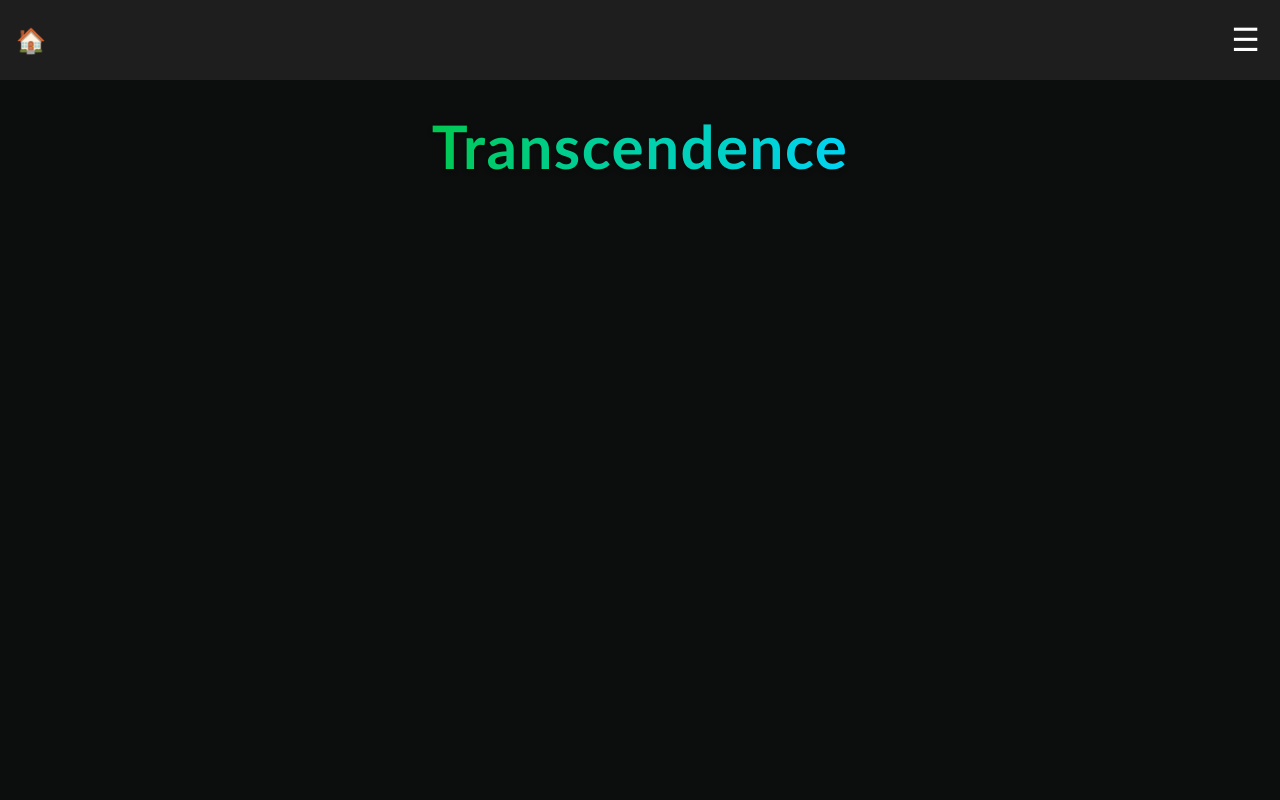
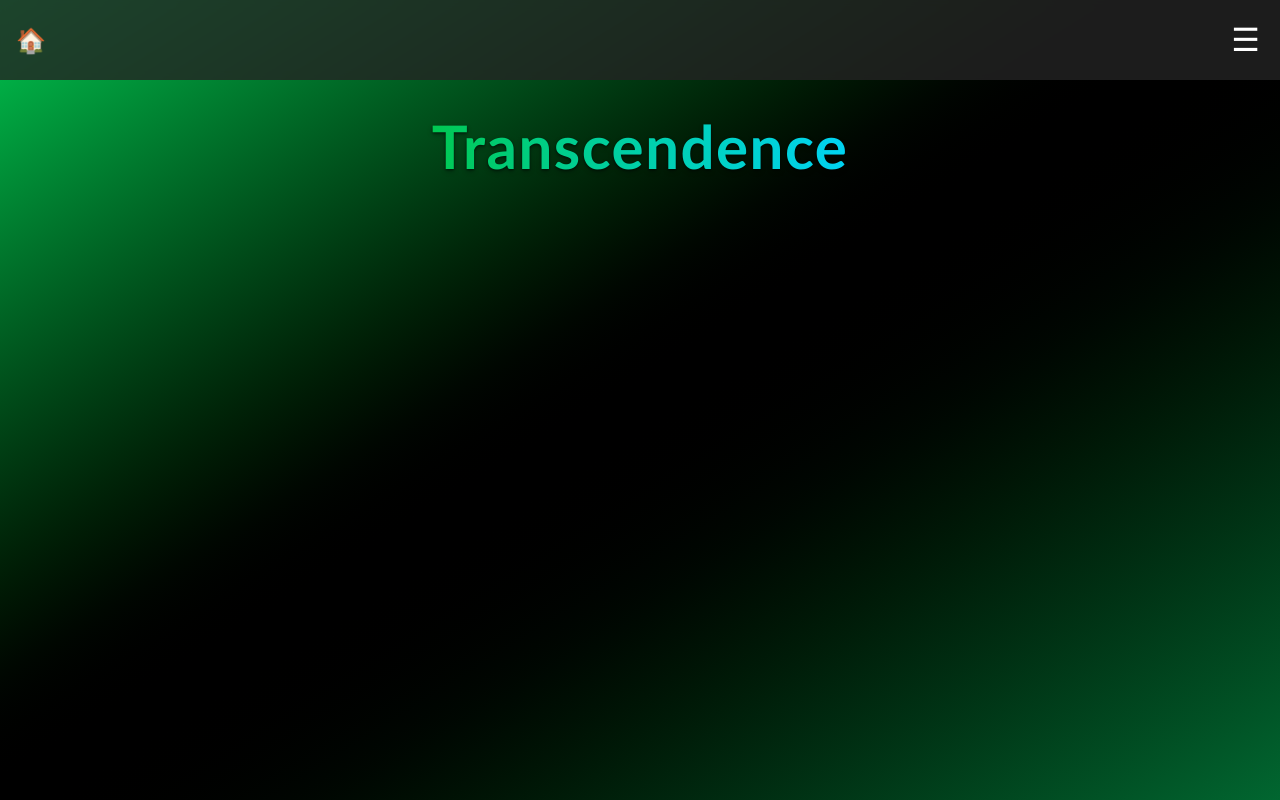
Before and after one commit to Cimeci/ft_transcendence, a website built with Vite: page index.html in a window 1280 px wide. Built offline with nearby package versions, Linux system fonts and the light colour scheme; files whose address does not match are found by name.

Commit message:
[feat]: change the bg

```diff
--- a/index.html
+++ b/index.html
@@ -6,7 +6,7 @@
 	<meta name="viewport" content="width=device-width, initial-scale=1.0">
 	<title>Transcendence</title>
 </head>
-<body>
+<body class="bg-linear-to-br from-green-500 via-black to-green-800">
 	<div id="app"></div>
 	<script type="module" src="/src/routes.ts"></script>
 </body>
```
